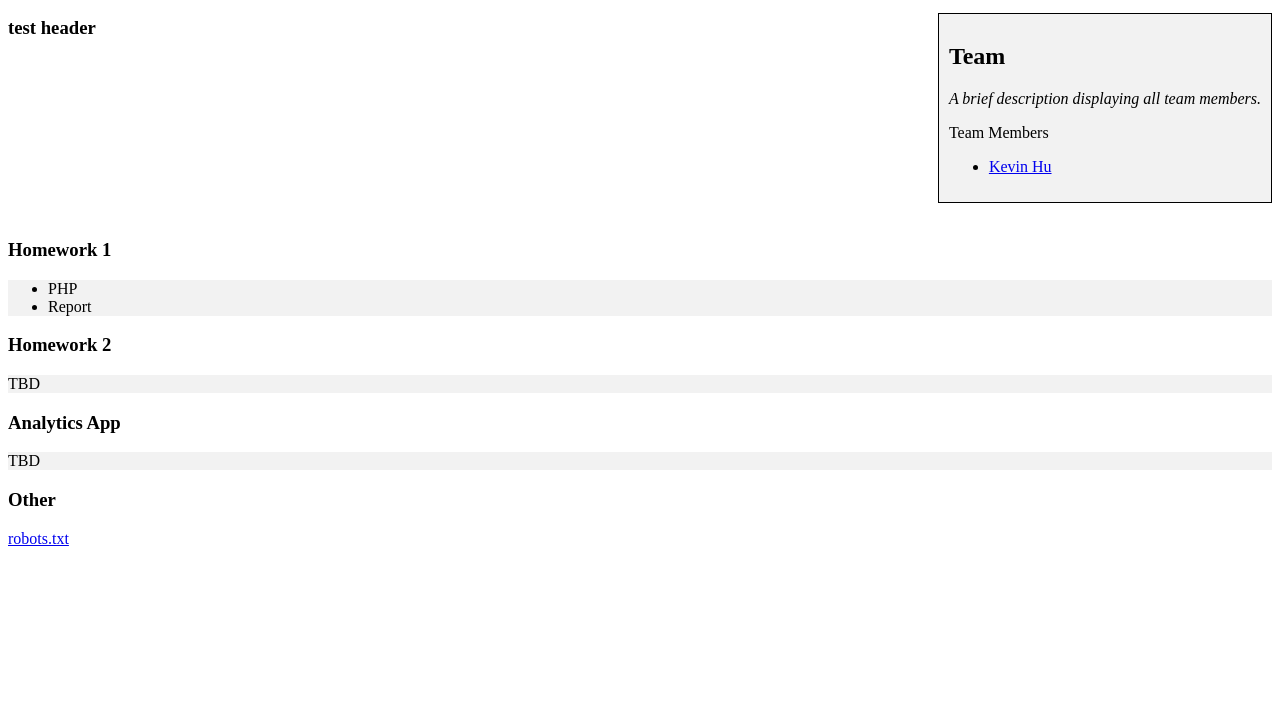
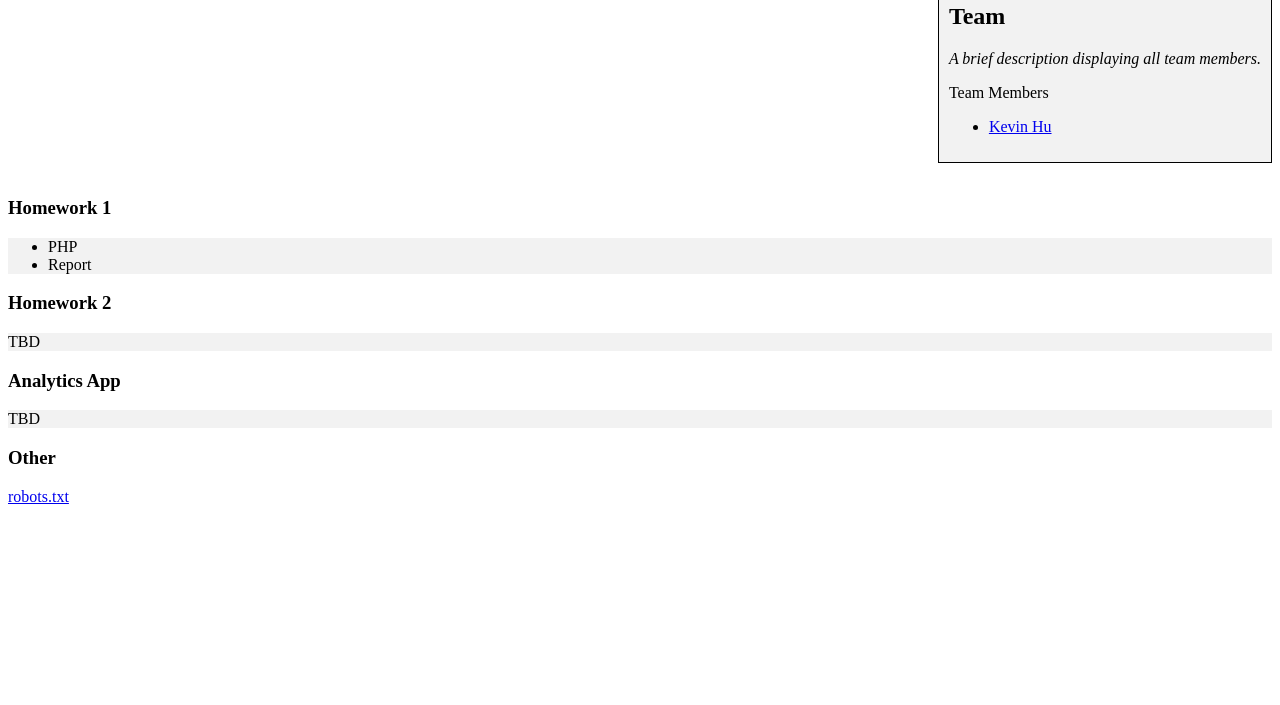
Before and after one commit to kevinhu27/cse135-website, a plain HTML site: page index.html in a window 1280 px wide. Shown: the part 95-800 px from the top of the page. Drawn offline with Linux system fonts and the light colour scheme.

Commit message:
removed test header

```diff
--- a/index.html
+++ b/index.html
@@ -12,7 +12,6 @@
 <body>
   <h1>CSE 135</h1>
   <h2 id="quarter">Spring 2023</h2>
-  <h3>test header</h3>
 
   <div id="team">
     <h2>Team</h2>
```
